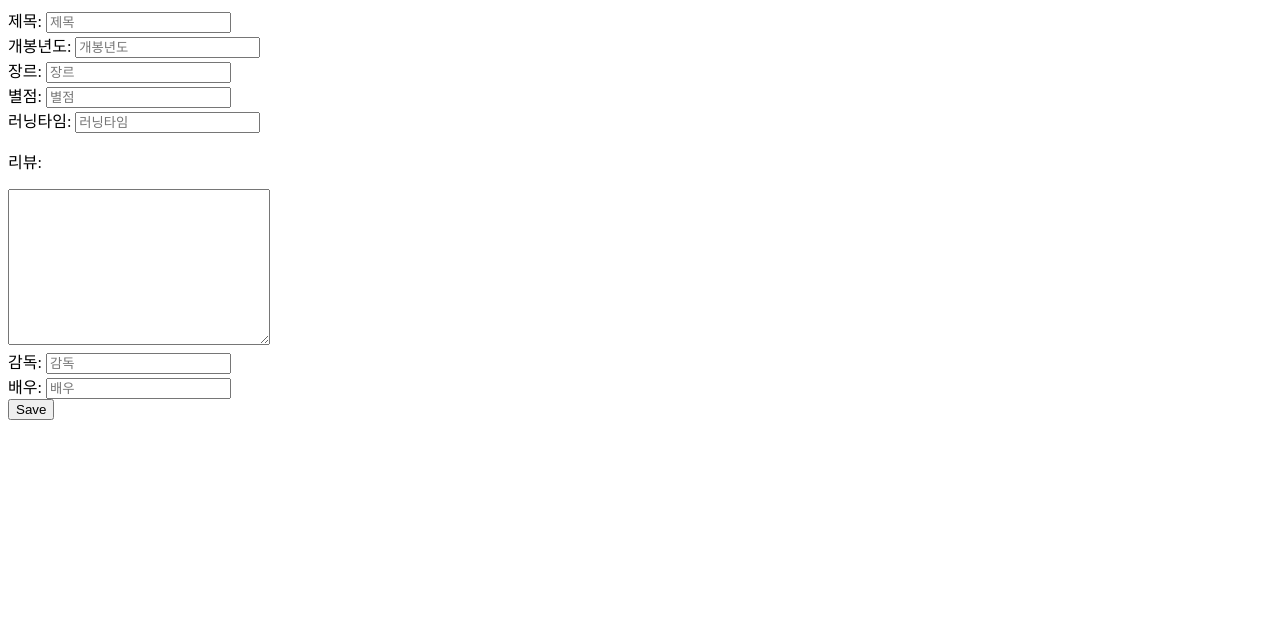
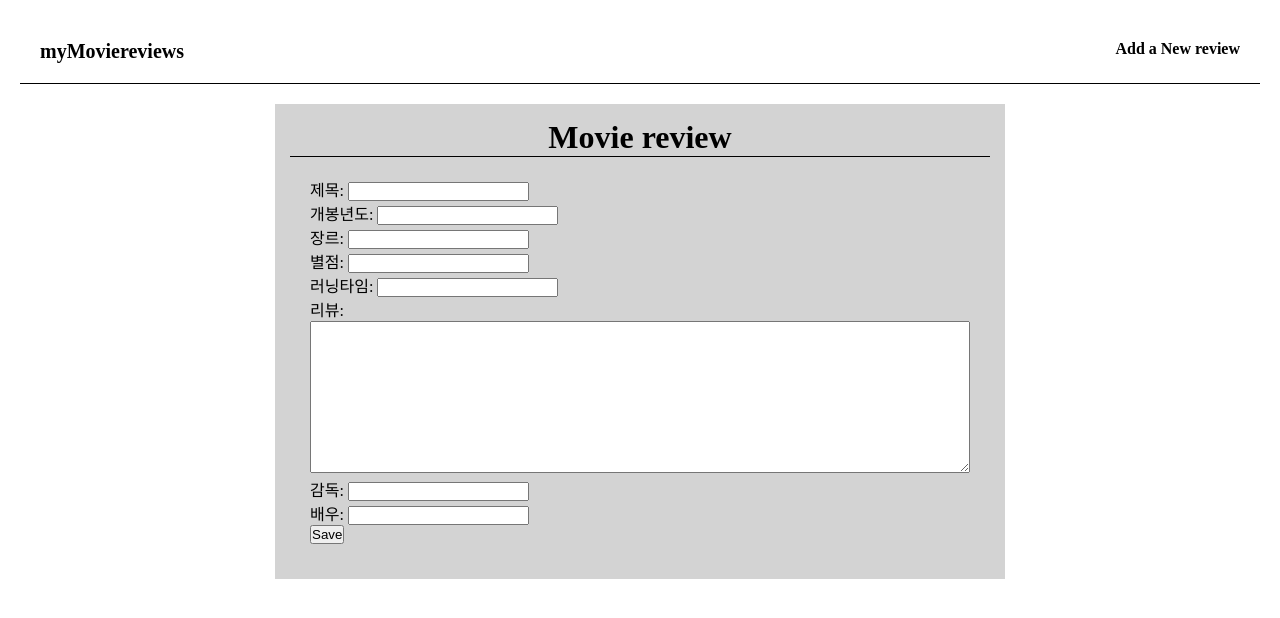
Before and after one commit to happyhun/Pirogramming17, a Django app: page /create in a window 1280 px wide. Shown: the top 618 px of the page. Run offline with Django 3.2, Linux system fonts and the light colour scheme.

Commit message:
간단한 CSS 추가

```diff
--- a/Week3/myMovieReviews/config/settings.py
+++ b/Week3/myMovieReviews/config/settings.py
@@ -11,6 +11,7 @@ https://docs.djangoproject.com/en/4.0/ref/settings/
 """
 
 from pathlib import Path
+import os
 
 # Build paths inside the project like this: BASE_DIR / 'subdir'.
 BASE_DIR = Path(__file__).resolve().parent.parent
@@ -117,6 +118,7 @@ USE_TZ = True
 # https://docs.djangoproject.com/en/4.0/howto/static-files/
 
 STATIC_URL = 'static/'
+STATICFILES_DIRS = [os.path.join(BASE_DIR, 'static'),]
 
 # Default primary key field type
 # https://docs.djangoproject.com/en/4.0/ref/settings/#default-auto-field
--- /dev/null
+++ b/Week3/myMovieReviews/reviews/static/css/style.css
@@ -0,0 +1,81 @@
+* {
+  box-sizing: border-box;
+  margin: 0;
+  padding: 0;
+  text-decoration: none;
+  color: black;
+}
+
+body {
+  margin: 20px;
+}
+
+header > .flex-container {
+  border-bottom: 1px solid;
+}
+
+.flex-container {
+  display: flex;
+  padding: 20px;
+  justify-content: center;
+}
+
+.space-around {
+  justify-content: space-around;
+}
+
+.space-between {
+  justify-content: space-between;
+}
+
+.flex-container a {
+  font-size: 20px;
+  font-weight: bold;
+}
+
+#add-review {
+  font-size: 16px;
+}
+
+.bg-gray {
+  padding: 15px;
+  background-color: lightgray;
+}
+article > div > div {
+  margin-bottom: 15px;
+}
+
+article p {
+  margin-bottom: 10px;
+}
+
+.mt {
+  margin-top: 10px;
+}
+
+#button {
+  font-size: 16px;
+  font-family: "Malgun Gothic, sans-serif";
+  font-weight: normal;
+  border: none;
+  background-color: white;
+  padding: 0 5px;
+}
+
+button:hover {
+  cursor: pointer;
+}
+
+.form-container {
+  padding: 15px;
+  background-color: lightgray;
+}
+
+.form-container > div {
+  text-align: center;
+  border-bottom: 1px solid;
+}
+
+form {
+  padding: 20px;
+}
--- a/Week3/myMovieReviews/reviews/templates/reviews/create.html
+++ b/Week3/myMovieReviews/reviews/templates/reviews/create.html
@@ -1,35 +1,51 @@
 <!DOCTYPE html>
+{% load static %}
 <html lang="ko">
   <head>
     <meta charset="UTF-8" />
     <meta http-equiv="X-UA-Compatible" content="IE=edge" />
     <meta name="viewport" content="width=device-width, initial-scale=1.0" />
     <title>My Movie reviews</title>
+    <link rel="stylesheet" href="{% static 'css/style.css' %}" />
   </head>
   <body>
+    <header>
+      <div class="flex-container space-between">
+        <div><a href="{% url 'reviews:review' %}">myMoviereviews</a></div>
+        <div>
+          <a href="{% url 'reviews:create' %}" id="add-review"
+            >Add a New review</a
+          >
+        </div>
+      </div>
+    </header>
+    <main class="flex-container">
+      <div class="form-container">
+        <div><h1>Movie review</h1></div>
         <form action="create" method="post">
           {% csrf_token %}
-      <div>제목: <input type="text" name="title" placeholder="제목" /></div>
+          <div>제목: <input type="text" name="title" /></div>
           <div>
-        개봉년도: <input type="number" name="release" placeholder="개봉년도" />
+            개봉년도:
+            <input type="number" name="release" />
           </div>
-      <div>장르: <input type="text" name="genre" placeholder="장르" /></div>
+          <div>장르: <input type="text" name="genre" /></div>
           <div>
             별점:
-        <input type="number" step="0.1" name="rating" placeholder="별점" />
+            <input type="number" step="0.1" name="rating" />
           </div>
-      <div>
-        러닝타임: <input type="number" name="time" placeholder="러닝타임" />
-      </div>
+          <div>러닝타임: <input type="number" name="time" /></div>
           <div>
             <p>리뷰:</p>
-        <textarea name="review" id="" cols="30" rows="10"></textarea>
+            <textarea name="review" id="" cols="80" rows="10"></textarea>
           </div>
-      <div>감독: <input type="text" name="director" placeholder="감독" /></div>
-      <div>배우: <input type="text" name="actor" placeholder="배우" /></div>
+          <div>감독: <input type="text" name="director" /></div>
+          <div>배우: <input type="text" name="actor" /></div>
           <div>
             <input type="submit" value="Save" />
           </div>
         </form>
+      </div>
+    </main>
   </body>
 </html>
```
Also changed, not shown: Week3/myMovieReviews/reviews/templates/reviews/detail.html (+22 -6 lines), Week3/myMovieReviews/reviews/templates/reviews/review.html (+19 -3 lines), Week3/myMovieReviews/reviews/templates/reviews/update.html (+24 -38 lines). Lines whose indentation alone changed are shown as unchanged.
